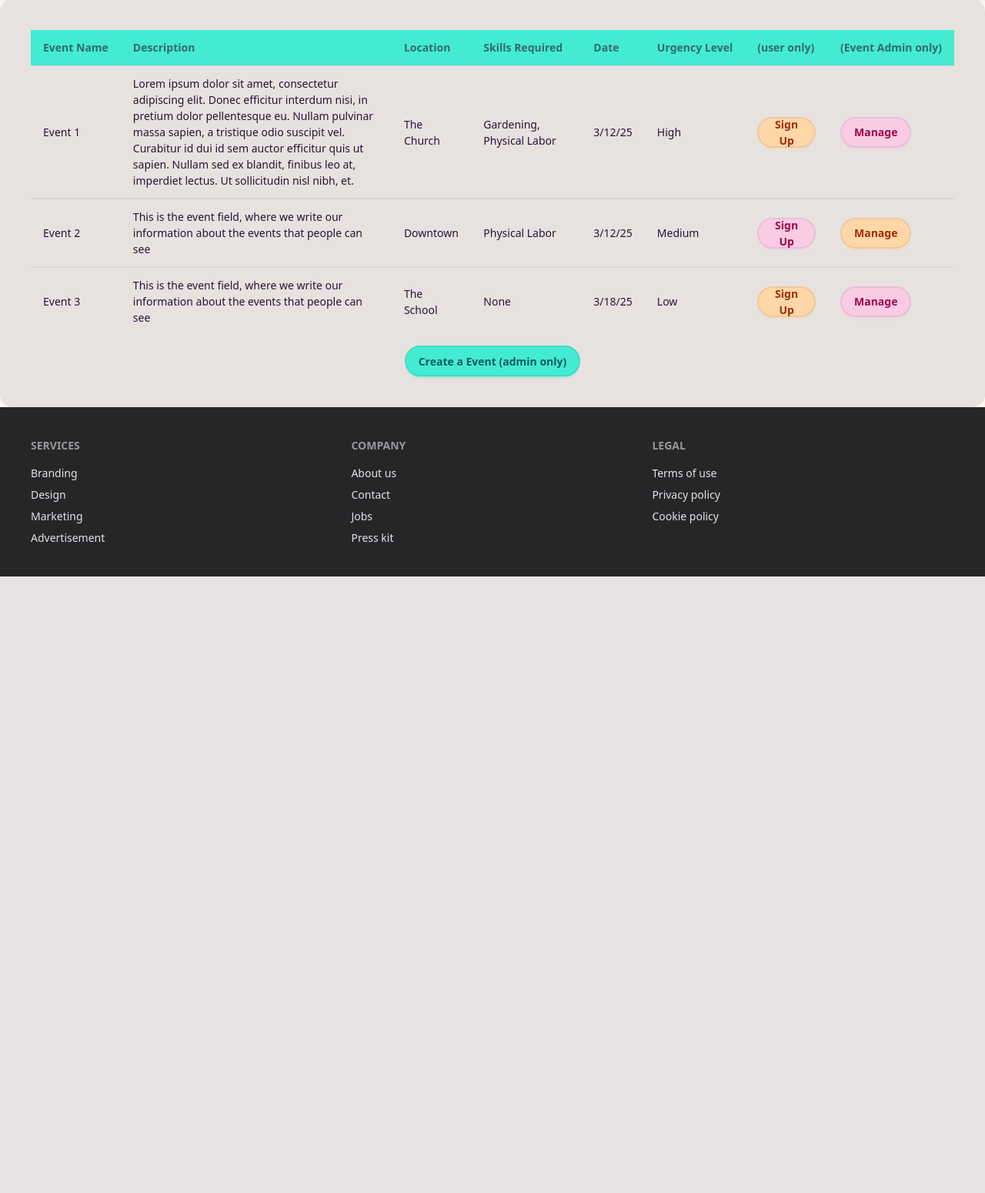
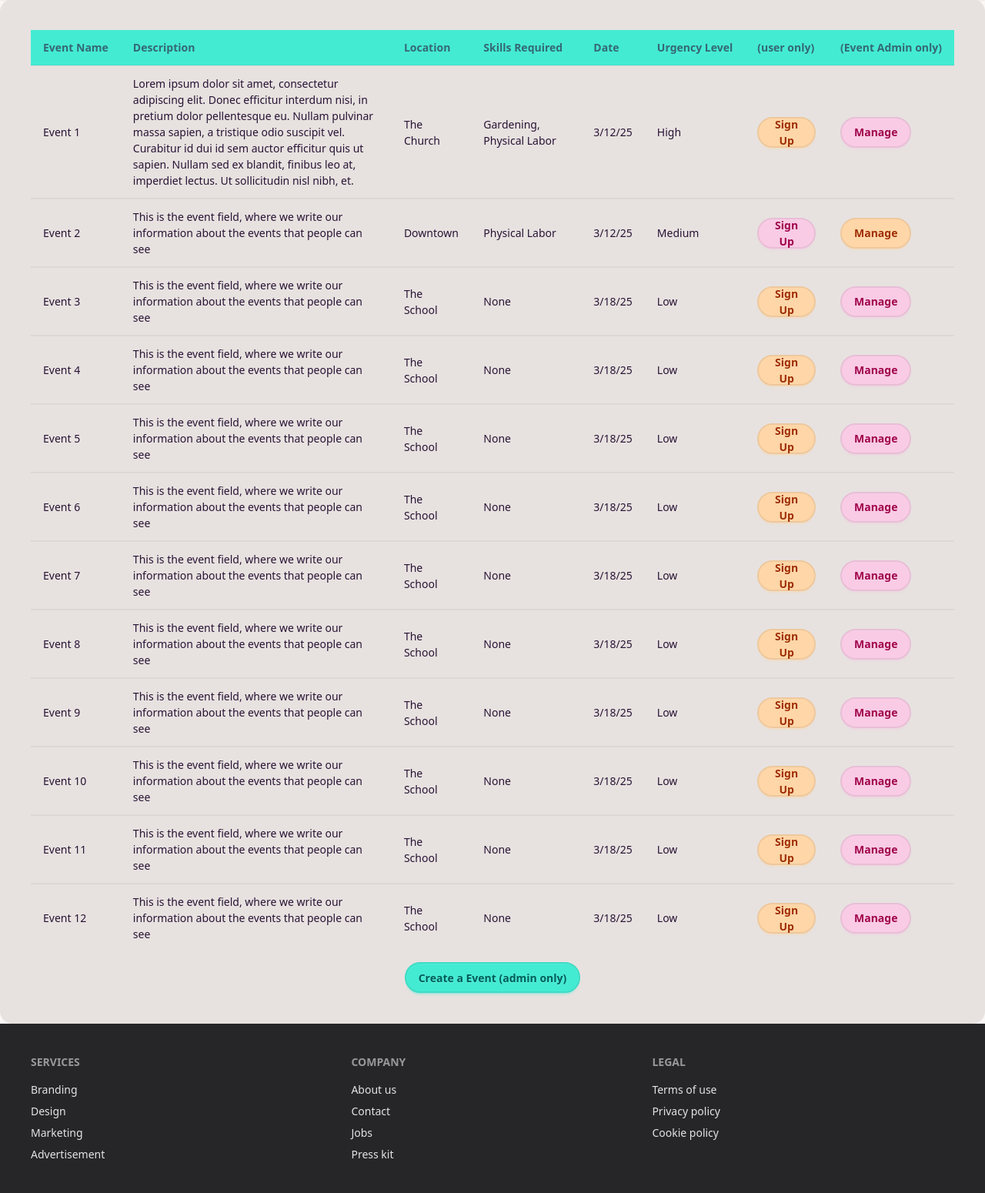
Before and after one commit to alesss-b/kindred-causes, a Django app: page /browse_events/ in a window 1280 px wide. Shown: the part 73-1623 px from the top of the page at 77% size. Before the commit the page ends 822 px from the top, so only its background shows below. Run offline with Django 5.2, Linux system fonts and the light colour scheme.

Commit message:
added more events to event management form

```diff
--- a/kindred_causes/main/static/css/output.css
+++ b/kindred_causes/main/static/css/output.css
@@ -2501,6 +2501,9 @@
   .min-h-screen {
     min-height: 100vh;
   }
+  .w-2 {
+    width: calc(var(--spacing) * 2);
+  }
   .w-3 {
     width: calc(var(--spacing) * 3);
   }
@@ -2510,6 +2513,9 @@
   .w-6 {
     width: calc(var(--spacing) * 6);
   }
+  .w-7 {
+    width: calc(var(--spacing) * 7);
+  }
   .w-8 {
     width: calc(var(--spacing) * 8);
   }
@@ -2543,6 +2549,9 @@
   .w-46 {
     width: calc(var(--spacing) * 46);
   }
+  .w-50 {
+    width: calc(var(--spacing) * 50);
+  }
   .w-52 {
     width: calc(var(--spacing) * 52);
   }
@@ -2554,6 +2563,12 @@
   }
   .w-70 {
     width: calc(var(--spacing) * 70);
+  }
+  .w-100 {
+    width: calc(var(--spacing) * 100);
+  }
+  .w-200 {
+    width: calc(var(--spacing) * 200);
   }
   .w-full {
     width: 100%;
@@ -2858,10 +2873,22 @@
     --badge-color: var(--color-primary);
     color: var(--color-primary-content);
   }
+  .link-accent {
+    color: var(--color-accent);
+    &:hover {
+      color: color-mix(in oklab, var(--color-accent) 80%, #000);
+    }
+  }
   .link-primary {
     color: var(--color-primary);
     &:hover {
       color: color-mix(in oklab, var(--color-primary) 80%, #000);
+    }
+  }
+  .link-secondary {
+    color: var(--color-secondary);
+    &:hover {
+      color: color-mix(in oklab, var(--color-secondary) 80%, #000);
     }
   }
   .text-neutral-content {
--- a/kindred_causes/main/templates/event_browser.html
+++ b/kindred_causes/main/templates/event_browser.html
@@ -53,6 +53,96 @@
         <td><a role="button" class="btn btn-accent" type="submit" href="{% url 'matching_form' %}"> Sign Up</a></td>
         <td><a role="button" class="btn btn-secondary" type="submit"> Manage</a></td>
       </tr>
+      <tr>
+        <td>Event 4</td>
+        <td>This is the event field, where we write our information about the events that people can see</td>
+        <td>The School</td>
+        <td>None</td>
+        <td>3/18/25</td>
+        <td>Low</td>
+        <td><a role="button" class="btn btn-accent" type="submit" href="{% url 'matching_form' %}"> Sign Up</a></td>
+        <td><a role="button" class="btn btn-secondary" type="submit"> Manage</a></td>
+      </tr>
+      <tr>
+        <td>Event 5</td>
+        <td>This is the event field, where we write our information about the events that people can see</td>
+        <td>The School</td>
+        <td>None</td>
+        <td>3/18/25</td>
+        <td>Low</td>
+        <td><a role="button" class="btn btn-accent" type="submit" href="{% url 'matching_form' %}"> Sign Up</a></td>
+        <td><a role="button" class="btn btn-secondary" type="submit"> Manage</a></td>
+      </tr>
+      <tr>
+        <td>Event 6</td>
+        <td>This is the event field, where we write our information about the events that people can see</td>
+        <td>The School</td>
+        <td>None</td>
+        <td>3/18/25</td>
+        <td>Low</td>
+        <td><a role="button" class="btn btn-accent" type="submit" href="{% url 'matching_form' %}"> Sign Up</a></td>
+        <td><a role="button" class="btn btn-secondary" type="submit"> Manage</a></td>
+      </tr>
+      <tr>
+        <td>Event 7</td>
+        <td>This is the event field, where we write our information about the events that people can see</td>
+        <td>The School</td>
+        <td>None</td>
+        <td>3/18/25</td>
+        <td>Low</td>
+        <td><a role="button" class="btn btn-accent" type="submit" href="{% url 'matching_form' %}"> Sign Up</a></td>
+        <td><a role="button" class="btn btn-secondary" type="submit"> Manage</a></td>
+      </tr>
+      <tr>
+        <td>Event 8</td>
+        <td>This is the event field, where we write our information about the events that people can see</td>
+        <td>The School</td>
+        <td>None</td>
+        <td>3/18/25</td>
+        <td>Low</td>
+        <td><a role="button" class="btn btn-accent" type="submit" href="{% url 'matching_form' %}"> Sign Up</a></td>
+        <td><a role="button" class="btn btn-secondary" type="submit"> Manage</a></td>
+      </tr>
+      <tr>
+        <td>Event 9</td>
+        <td>This is the event field, where we write our information about the events that people can see</td>
+        <td>The School</td>
+        <td>None</td>
+        <td>3/18/25</td>
+        <td>Low</td>
+        <td><a role="button" class="btn btn-accent" type="submit" href="{% url 'matching_form' %}"> Sign Up</a></td>
+        <td><a role="button" class="btn btn-secondary" type="submit"> Manage</a></td>
+      </tr>
+      <tr>
+        <td>Event 10</td>
+        <td>This is the event field, where we write our information about the events that people can see</td>
+        <td>The School</td>
+        <td>None</td>
+        <td>3/18/25</td>
+        <td>Low</td>
+        <td><a role="button" class="btn btn-accent" type="submit" href="{% url 'matching_form' %}"> Sign Up</a></td>
+        <td><a role="button" class="btn btn-secondary" type="submit"> Manage</a></td>
+      </tr>
+      <tr>
+        <td>Event 11</td>
+        <td>This is the event field, where we write our information about the events that people can see</td>
+        <td>The School</td>
+        <td>None</td>
+        <td>3/18/25</td>
+        <td>Low</td>
+        <td><a role="button" class="btn btn-accent" type="submit" href="{% url 'matching_form' %}"> Sign Up</a></td>
+        <td><a role="button" class="btn btn-secondary" type="submit"> Manage</a></td>
+      </tr>
+      <tr>
+        <td>Event 12</td>
+        <td>This is the event field, where we write our information about the events that people can see</td>
+        <td>The School</td>
+        <td>None</td>
+        <td>3/18/25</td>
+        <td>Low</td>
+        <td><a role="button" class="btn btn-accent" type="submit" href="{% url 'matching_form' %}"> Sign Up</a></td>
+        <td><a role="button" class="btn btn-secondary" type="submit"> Manage</a></td>
+      </tr>
     </tbody>
   </table>
 </div>
```
